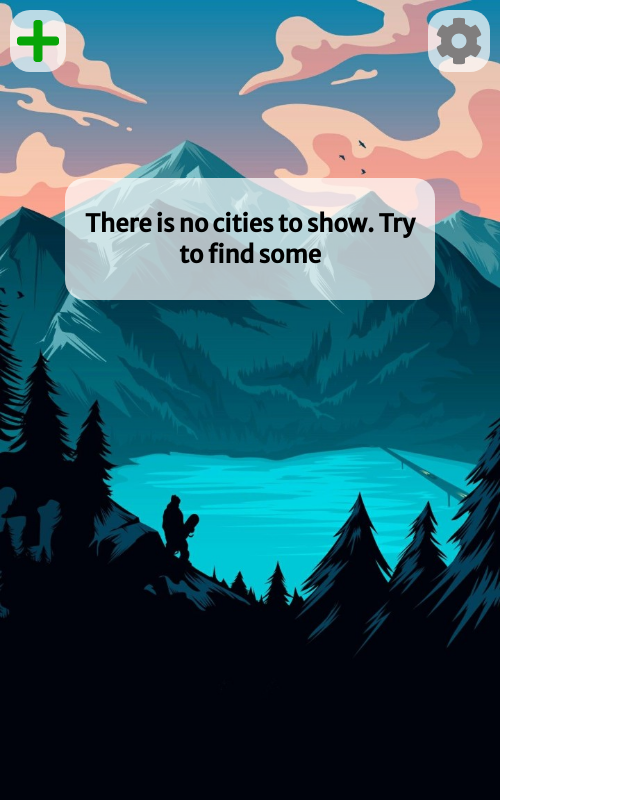
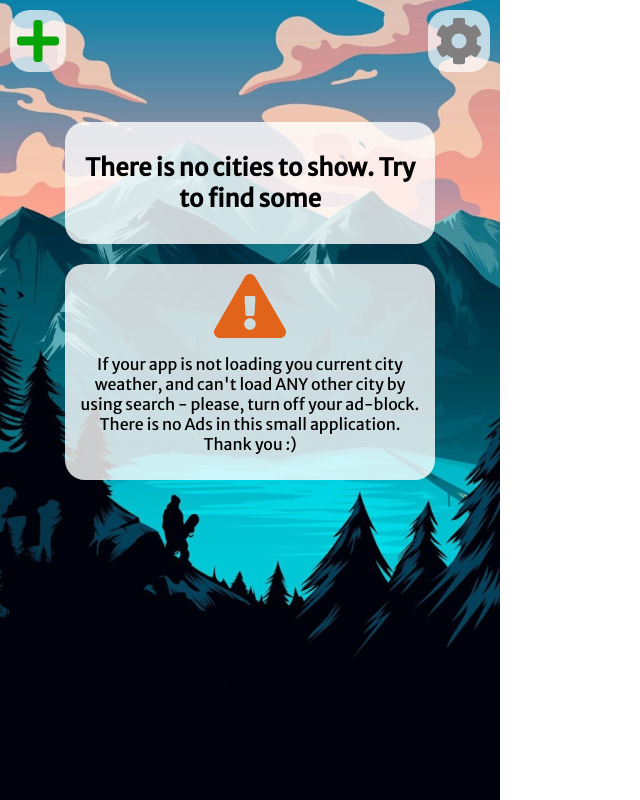
Before and after one commit to paulZakharovmnt/weatherApp, a React (Create React App) app: page / in a window 1280 px wide. Shown: the whole page, without its empty margins (0-640 px from the left). Built offline with nearby package versions, Linux system fonts and the light colour scheme; no server answers.

Commit message:
add warning message

```diff
--- a/src/components/Main.css
+++ b/src/components/Main.css
@@ -30,11 +30,19 @@
   background-size: cover;
 }
 
+.warning-messages {
+  margin-bottom: 300px;
+}
+
+.warning-btn {
+  color: rgb(226, 100, 27);
+}
+
 .no-cities-message {
   margin: 0 auto;
-  margin-bottom: 500px;
+  margin-bottom: 20px;
   width: 70%;
-  background-color: rgba(255, 255, 255, 0.7);
+  background-color: rgba(255, 255, 255, 0.8);
   border-radius: 20px;
   padding: 10px;
 }
--- a/src/components/Main.js
+++ b/src/components/Main.js
@@ -5,6 +5,7 @@ import fetchCurrentUserCityLocationData from "../core/fetchCurrentUserCityLocati
 import fetchCityWeather from "../core/fetchCityWeather";
 import InfoScreen from "./WeatherInfo/InfoScreen";
 import fetchCityTimeAndDateAPI from "../core/fetchCityTimeAndDateAPI";
+import WarningMessage from "./WarningMessage";
 
 const Main = () => {
   //****** General State */
@@ -165,8 +166,11 @@ const Main = () => {
           handleDeleteCityFromListOnClick={handleDeleteCityFromListOnClick}
         />
       ) : (
-        <div className="no-cities-message">
-          <h2>There is no cities to show. Try to find some</h2>
+        <div className="warning-messages">
+          <div className="no-cities-message">
+            <h2>There is no cities to show. Try to find some</h2>
+          </div>
+          <WarningMessage />
         </div>
       )}
     </div>
--- /dev/null
+++ b/src/components/WarningMessage.js
@@ -0,0 +1,22 @@
+import React from "react";
+import { FontAwesomeIcon } from "@fortawesome/react-fontawesome";
+import { faExclamationTriangle } from "@fortawesome/free-solid-svg-icons";
+
+const WarningMessage = () => {
+  return (
+    <div className="no-cities-message">
+      <FontAwesomeIcon
+        className="warning-btn"
+        icon={faExclamationTriangle}
+        size="4x"
+      />
+      <p>
+        If your app is not loading you current city weather, and can't load ANY
+        other city by using search - please, turn off your ad-block. There is no
+        Ads in this small application. Thank you :)
+      </p>
+    </div>
+  );
+};
+
+export default WarningMessage;
--- a/src/components/WeatherInfo/WeatherInfo.css
+++ b/src/components/WeatherInfo/WeatherInfo.css
@@ -70,7 +70,7 @@
 }
 
 .temp {
-  background-color: rgba(255, 255, 255, 0.6);
+  background-color: rgba(40, 41, 57, 0.6);
   margin: 0 auto;
   margin-top: 20px;
   width: 200px;
@@ -93,7 +93,7 @@
 }
 
 .more-info {
-  background-color: rgba(255, 255, 255, 0.6);
+  background-color: rgba(40, 41, 57, 0.6);
   box-shadow: 3px 6px rgba(0, 0, 0, 0.2);
   margin: 0 auto;
   width: 100px;
```
